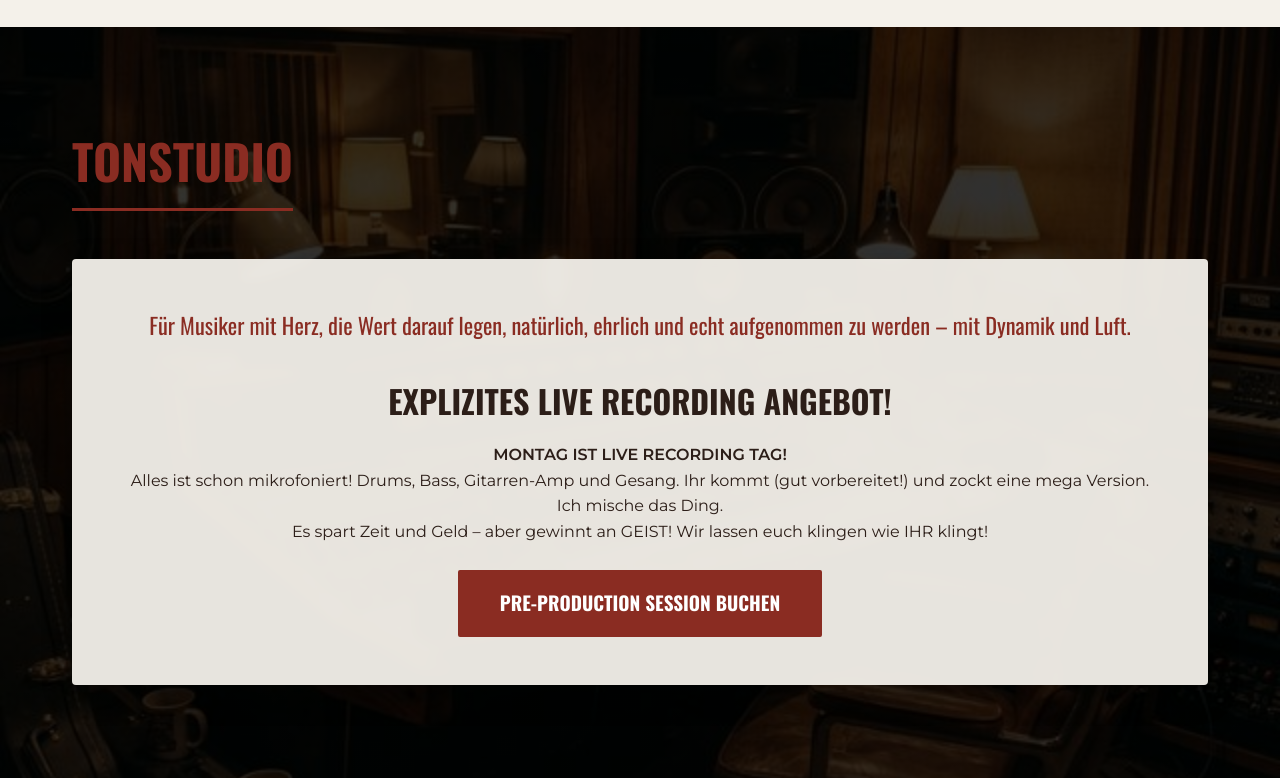
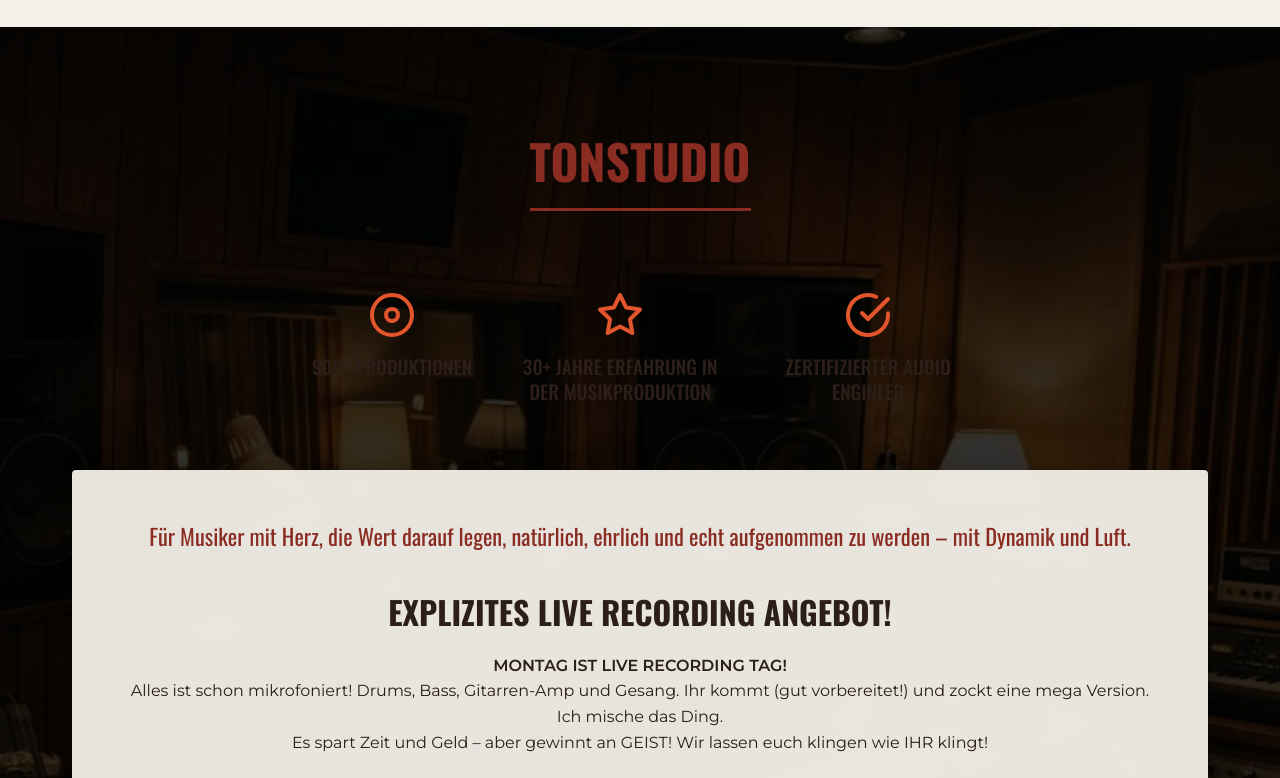
Before and after one commit to adventuresoftimon-2311/Krumme, a website built with Vite: page index.html in a window 1280 px wide. Shown: the part 2000-2778 px from the top of the page. Built offline with nearby package versions, Linux system fonts and the light colour scheme; a script that the page names is missing.

Commit message:
Add Trust Section to Studio block and center title

```diff
--- a/index.html
+++ b/index.html
@@ -193,6 +193,36 @@
     <section id="studio" class="content-block studio-block">
         <div class="container">
             <h2 class="section-title">TONSTUDIO</h2>
+
+            <!-- STUDIO TRUST SECTION -->
+            <div class="trust-signal-wrapper">
+                <div class="trust-item">
+                    <svg xmlns="http://www.w3.org/2000/svg" width="48" height="48" viewBox="0 0 24 24" fill="none"
+                        stroke="#e3552d" stroke-width="2" stroke-linecap="round" stroke-linejoin="round">
+                        <circle cx="12" cy="12" r="10"></circle>
+                        <circle cx="12" cy="12" r="3"></circle>
+                    </svg>
+                    <span>900+ Produktionen</span>
+                </div>
+                <div class="trust-item">
+                    <svg xmlns="http://www.w3.org/2000/svg" width="48" height="48" viewBox="0 0 24 24" fill="none"
+                        stroke="#e3552d" stroke-width="2" stroke-linecap="round" stroke-linejoin="round">
+                        <polygon
+                            points="12 2 15.09 8.26 22 9.27 17 14.14 18.18 21.02 12 17.77 5.82 21.02 7 14.14 2 9.27 8.91 8.26 12 2">
+                        </polygon>
+                    </svg>
+                    <span>30+ Jahre Erfahrung in der Musikproduktion</span>
+                </div>
+                <div class="trust-item">
+                    <svg xmlns="http://www.w3.org/2000/svg" width="48" height="48" viewBox="0 0 24 24" fill="none"
+                        stroke="#e3552d" stroke-width="2" stroke-linecap="round" stroke-linejoin="round">
+                        <path d="M22 11.08V12a10 10 0 1 1-5.93-9.14"></path>
+                        <polyline points="22 4 12 14.01 9 11.01"></polyline>
+                    </svg>
+                    <span>Zertifizierter Audio Engineer</span>
+                </div>
+            </div>
+
             <div class="studio-content">
                 <p class="highlight-text">Für Musiker mit Herz, die Wert darauf legen, natürlich, ehrlich und echt
                     aufgenommen zu werden – mit Dynamik und Luft.</p>
--- a/style.css
+++ b/style.css
@@ -405,6 +405,12 @@ h2.section-title {
     background: linear-gradient(rgba(0, 0, 0, 0.8), rgba(0, 0, 0, 0.8)), url('./assets/studio_bg.jpg') center/cover fixed;
     color: #fff;
     border-top: none;
+}
+
+.studio-block .section-title {
+    display: table;
+    margin: 0 auto 3rem auto;
+    /* Center title on dark background */
 }
 
 .studio-content {
```
